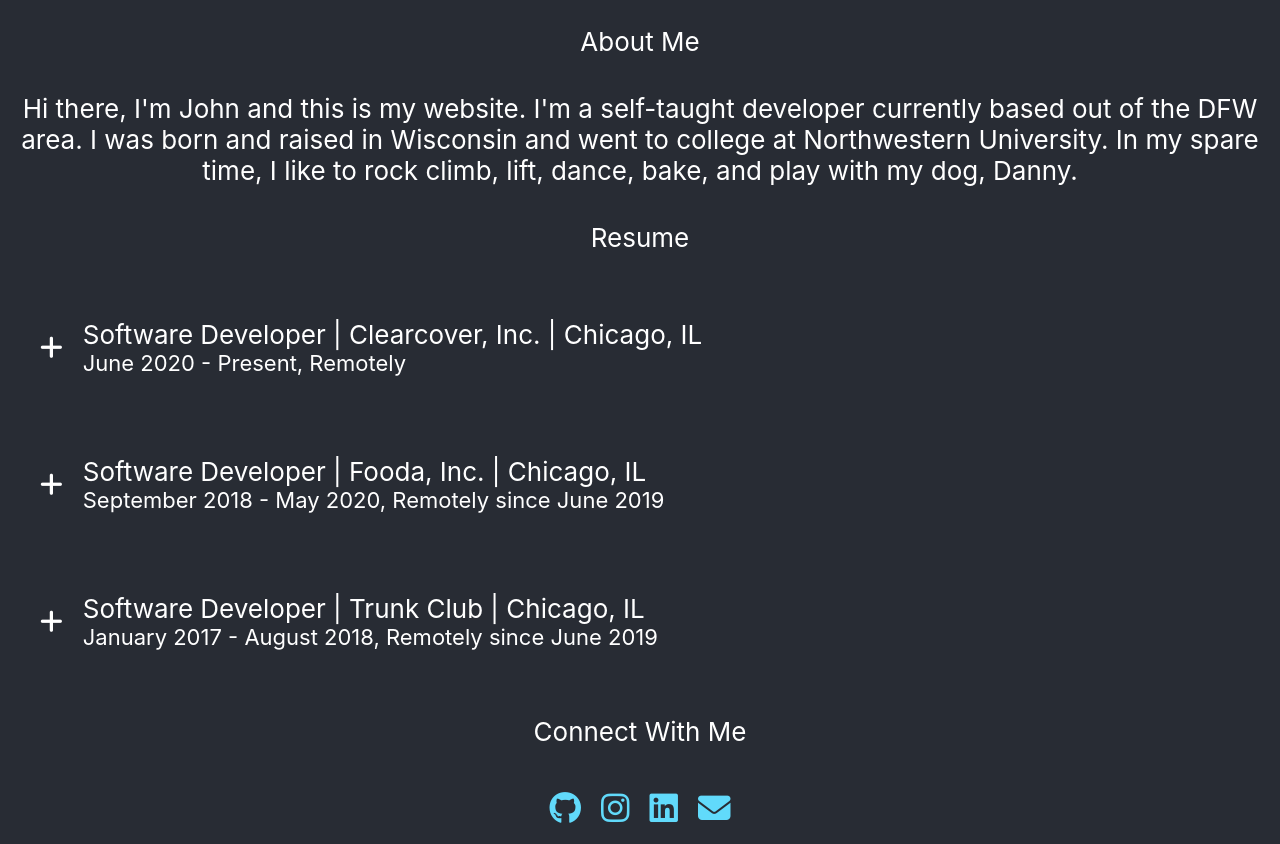
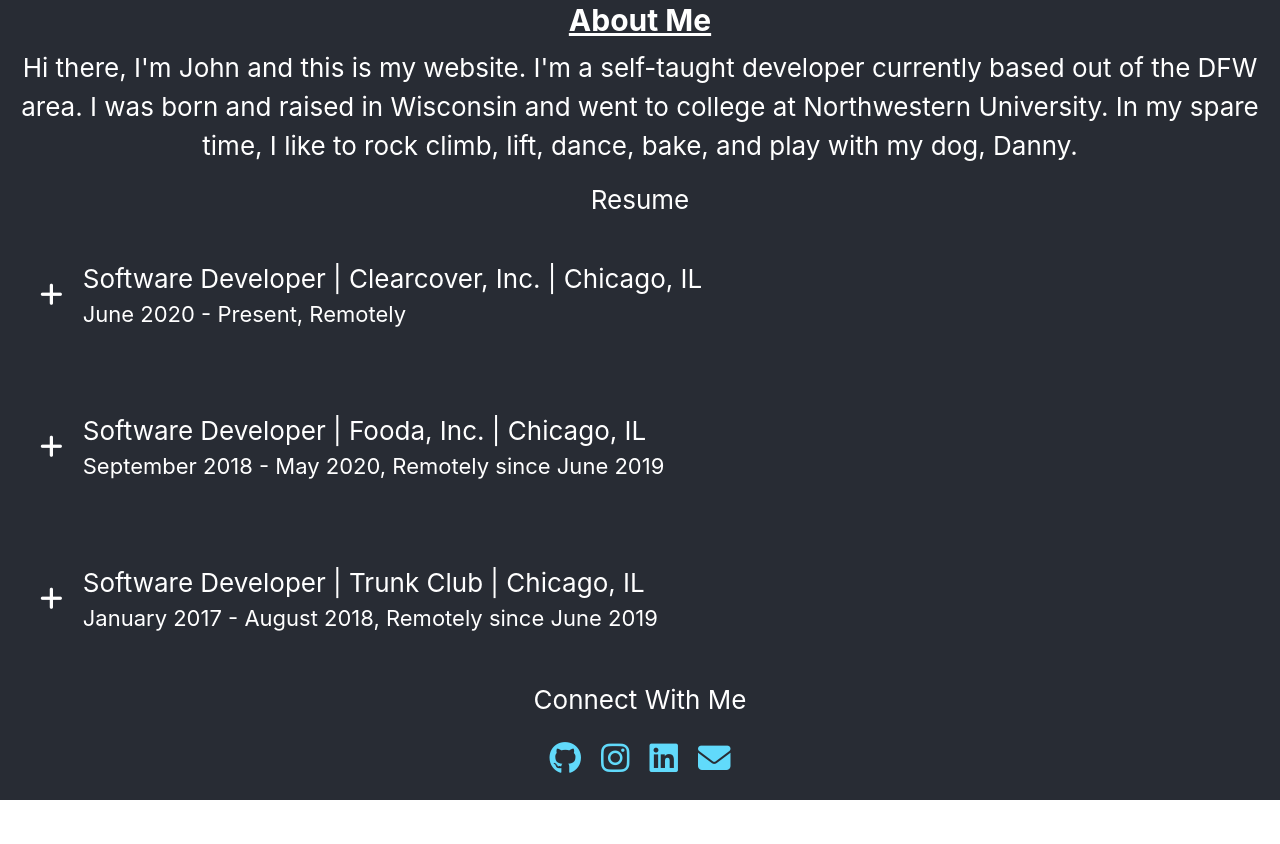
Before and after one commit to johnle192/my-portfolio-site, a React (Create React App) app: page / in a window 1280 px wide. After the commit the page ends 800 px from the top, so only its background shows below. Built offline with nearby package versions, Linux system fonts and the light colour scheme.

Commit message:
Installing tailwind

```diff
--- a/package.json
+++ b/package.json
@@ -44,6 +44,7 @@
     "@typescript-eslint/eslint-plugin": "^5.53.0",
     "@typescript-eslint/parser": "^5.53.0",
     "eslint": "^8.34.0",
+    "tailwindcss": "^3.2.7",
     "typescript": "^4.9.5"
   }
 }
--- a/src/App.css
+++ b/src/App.css
@@ -1,3 +1,7 @@
+@tailwind base;
+@tailwind components;
+@tailwind utilities;
+
 .App {
   text-align: center;
 }
--- a/src/components/About.tsx
+++ b/src/components/About.tsx
@@ -3,7 +3,7 @@
 class About extends Component {
   render() {
     return <div className="about-container">
-      <p> About Me </p>
+      <p className="text-3xl font-bold underline"> About Me </p>
       <div className="about-content">
         Hi there, I'm John and this is my website. I'm a self-taught developer currently based out of the DFW area.
         I was born and raised in Wisconsin and went to college at Northwestern University. In my spare time, I like
--- /dev/null
+++ b/tailwind.config.js
@@ -0,0 +1,10 @@
+/** @type {import('tailwindcss').Config} */
+module.exports = {
+  content: [
+    "./src/**/*.{js,jsx,ts,tsx}"
+  ],
+  theme: {
+    extend: {},
+  },
+  plugins: [],
+}
```
Also changed, not shown: 1 other file (tests, documents, lock files or other folders).
